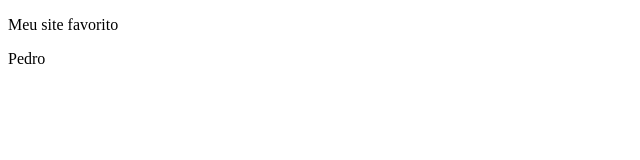
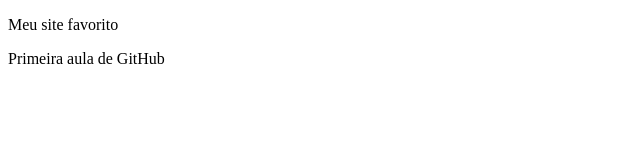
Before and after one commit to pedraomk/Aulagit, a plain HTML site: page index.html in a window 1280 px wide. Shown: the whole page, without its empty margins (0-640 px from the left). Drawn offline with Linux system fonts and the light colour scheme.

Commit message:
meu primeiro programa no github

```diff
--- a/index.html
+++ b/index.html
@@ -7,6 +7,6 @@
 </head>
 <body>
     <p>Meu site favorito</p>
-    <p>Pedro</p>
+    <p>Primeira aula de GitHub</p>
 </body>
 </html>
```
